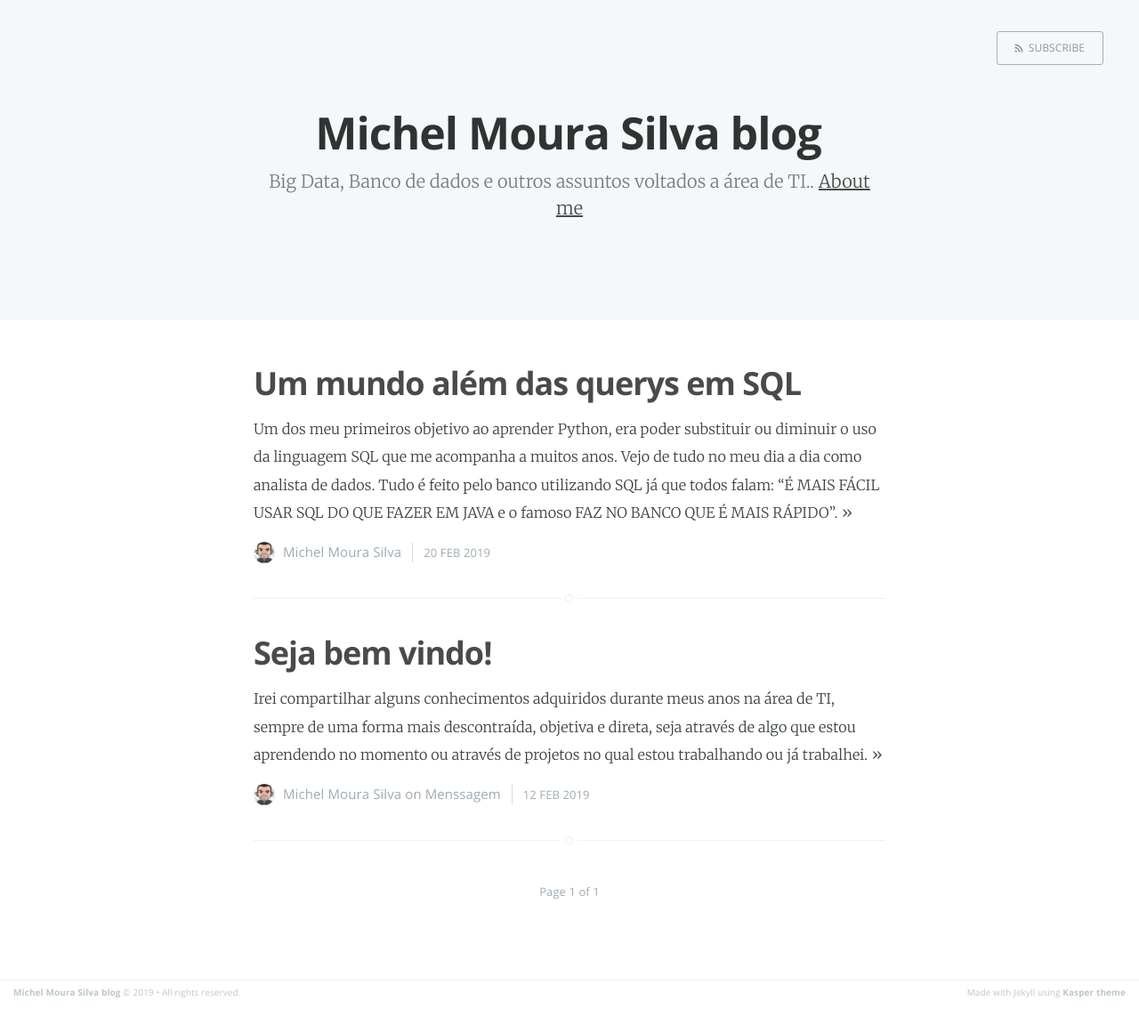
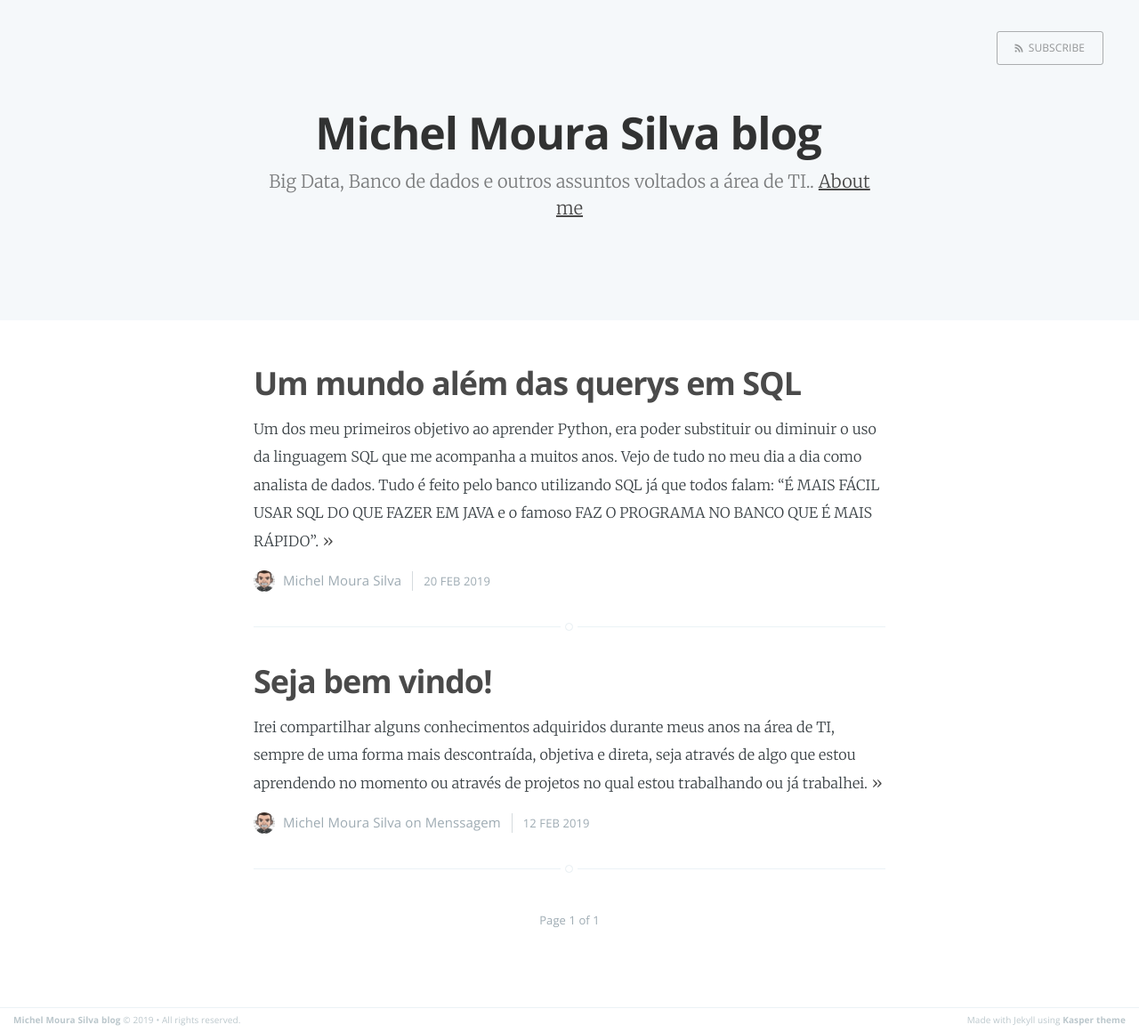
Before and after one commit to michelmourasilva/michelmourasilva.github.io, a Jekyll site: the page built from index.html, in a window 1280 px wide. Shown: the whole page at 89% size. Built offline with Jekyll 4.4.1, drawn with Linux system fonts in a browser that asks for light colours; the list of posts is cut into pages by our own code; before the commit the page ends 1129 px from its top, so only the background shows below that; some of the changed lines change nothing that is shown.

Commit message:
Update 2019-02-20-Um-mundo-alem-das-querys-em-SQL.md

```diff
--- a/_posts/2019-02-20-Um-mundo-alem-das-querys-em-SQL.md
+++ b/_posts/2019-02-20-Um-mundo-alem-das-querys-em-SQL.md
@@ -3,7 +3,7 @@
 date: 2019-02-20 00:00:00 Z
 ---
 
-Um dos meu primeiros objetivo ao aprender Python, era poder substituir ou diminuir o uso da linguagem SQL que me acompanha a muitos anos. Vejo de tudo no meu dia a dia como analista de dados. Tudo é feito pelo banco utilizando SQL já que todos falam: "É MAIS FÁCIL USAR SQL DO QUE FAZER EM JAVA e o famoso FAZ NO BANCO QUE É MAIS RÁPIDO".
+Um dos meu primeiros objetivo ao aprender Python, era poder substituir ou diminuir o uso da linguagem SQL que me acompanha a muitos anos. Vejo de tudo no meu dia a dia como analista de dados. Tudo é feito pelo banco utilizando SQL já que todos falam: "É MAIS FÁCIL USAR SQL DO QUE FAZER EM JAVA e o famoso FAZ O PROGRAMA NO BANCO QUE É MAIS RÁPIDO".
 
 Apesar de ser uma linguagem muito útil, eu sabia que existia um outro mundo além de querys SQL, e após muito estudo descobri uma biblioteca muito poderosa chamada Pandas dentro da linguagem Python.
 
@@ -13,7 +13,6 @@
 
 
 #### **Criando estrutura do banco relacional**
-
 
 Na internet existem diversas fontes que podem ser utilizadas como exemplo. Vou utilizar uma que achei bem interessante e divertida. Encontrei nesse [endereço], mas para que pudesse trabahar com o banco que tenho (Oracle) tive que alterar o nome das colunas. Esses arquivos alterados estão logo abaixo.
 
@@ -25,23 +24,22 @@
 
 Após a criação das tabelas, basta importar o arquivo .CSV utilizando qualquer procedimento de ETL ou ferramenta, como por exemplo, o SQL Developer.
 
-
 #### **Acessando um arquivo CSV pelo Python e Pandas**
-
 
 Próximo passo é testar o acesso aos arquivos pelo python/pandas.
 
 Primeiramente importar a biblioteca do pandas.
 
-Python:
 {% highlight python %}
+# Python:
 import pandas as pd
 {% endhighlight %}
 
 Logo após, criar uma variável que irá receber o resultado do método que transforma o .csv em um objeto do tipo dataframe
 
-Python:
+
 {% highlight python %}
+# Python:
 df_origem = pd.read_csv('C:/files/super_heroes_information.csv', sep=',', encoding='ISO-8859-1')
 {% endhighlight %}
 
@@ -56,40 +54,42 @@
 
 #### **SELECT**
 
-SQL:
 {% highlight sql %}
+-- SQL:
 -- Retornar todas as informações da tabela super_heroes_information
 Select * from super_heroes_information;
 {% endhighlight %}
 
-Python:
+
 {% highlight python %}
+# Python:
 df_origem
 {% endhighlight %}
 
 ![Imagem1.PNG]({{site.baseurl}}/assets/images/20190220/Imagem1.PNG)
 
-SQL:
 {% highlight sql %}
---Retornar apenas 3 colunas da tabela
+-- SQL:
+-- Retornar apenas 3 colunas da tabela
 Select id, name, Gender from super_heroes_information; super_heroes_information)
 {% endhighlight %}
 
-Python:
 {% highlight python %}
+# Python:
 df_origem[['id','name','Gender']]
 {% endhighlight %}
 
 ![Imagem2.PNG]({{site.baseurl}}/assets/images/20190220/Imagem2.PNG)
 
-SQL:
+
 {% highlight sql %}
+-- SQL:
 -- Retornar os primeiros 10 registros da tabela super_heroes_information
 Select * from super_heroes_information where rownum <= 10;
 {% endhighlight %}
 
-Python:
 {% highlight python %}
+# Python:
 df_origem.head(10)
 {% endhighlight %}
 
@@ -97,56 +97,57 @@
 
 ou
 
-SQL:
 {% highlight sql %}
+-- SQL:
 -- Trazer os 10 registros e apresentar somente 3 colunas
 Select id, name, Gender from super_heroes_information where rownum <= 10;
 {% endhighlight %}
 
-Python:
 {% highlight python %}
+# Python:
 df_origem[['id','name','Gender']].head(10)
 {% endhighlight %}
 
 ![Imagem4.PNG]({{site.baseurl}}/assets/images/20190220/Imagem4.PNG)
 
-
 #### **WHERE**
 
-SQL:
 {% highlight sql %}
+-- SQL:
 -- Retorna somente o grupo X-man
 Select * from super_heroes_information where name = 'X-Man';
 {% endhighlight %}
 
-Python:
 {% highlight python %}
+# Python:
 df_origem[df_origem['name']=='X-Man']
 {% endhighlight %}
 
 ![Imagem5.PNG]({{site.baseurl}}/assets/images/20190220/Imagem5.PNG)
 
-SQL:
+
 {% highlight sql %}
+-- SQL:
 -- Traz somente uma coluna
 Select name from super_heroes_information where name = 'X-Man';
 {% endhighlight %}
 
-Python:
+
 {% highlight python %}
+# Python:
 df_origem[['name']][df_origem['name']=='X-Man']
 {% endhighlight %}
 
 ![Imagem6.PNG]({{site.baseurl}}/assets/images/20190220/Imagem6.PNG)
 
-SQL:
 {% highlight sql %}
+-- SQL:
 -- Retorna todas as heroínas do universo DC
 Select * from super_heroes_information where Publisher = 'DC Comics' and Gender = 'Female';
 {% endhighlight %}
 
-Python:
 {% highlight python %}
+# Python:
 df_origem[(df_origem['Publisher']=='DC Comics') & (df_origem['Gender']=='Female')]
 {% endhighlight %}
 
@@ -154,14 +155,14 @@
 
 ou
 
-SQL:
 {% highlight sql %}
+-- SQL:
 -- Traz somente somente uma coluna
 Select name from super_heroes_information where Publisher = 'DC Comics' and Gender = 'Female';
 {% endhighlight %}
 
-Python:
 {% highlight python %}
+# Python:
 df_origem[['name']][df_origem['name']=='X-Man']
 {% endhighlight %}
 
@@ -170,14 +171,14 @@
 
 #### **ORDER BY**
 
-SQL:
 {% highlight sql %}
+-- SQL:
 -- Ordena os hérois por nome
 Select * from super_heroes_information order by name;
 {% endhighlight %}
 
-Python:
 {% highlight python %}
+# Python:
 df_origem.sort_values(['name'])
 {% endhighlight %}
 
@@ -185,14 +186,14 @@
 
 ou
 
-SQL:
 {% highlight sql %}
+-- SQL:
 -- Traz somente a coluna nome e fonte de publicação, ordenando por fonte de publicação e nome
 Select name, Publisher from super_heroes_information order by Publisher, name;
 {% endhighlight %}
 
-Python:
 {% highlight python %}
+# Python:
 df_origem[['name','Publisher']].sort_values(['Publisher','name'])
 {% endhighlight %}
 
@@ -201,14 +202,15 @@
 
 #### **GROUP BY**
 
-SQL:
+
 {% highlight sql %}
+-- SQL:
 -- Retorna quantos registros cada fonte de publicação possui
 Select gender, eye_color from super_heroes_information group by gender, eye_color;
 {% endhighlight %}
 
-Python:
 {% highlight python %}
+# Python:
 df_origem.groupby(['Publisher']).size()
 {% endhighlight %}
 
@@ -217,8 +219,8 @@
 
 #### **JOIN**
 
-SQL:
 {% highlight sql %}
+-- SQL:
 -- Retorna todas as informações dos heróis e seus poderes
 select * from super_heroes_information info inner join super_heroes_powers powers on info.name = powers.hero_names;
 {% endhighlight %}
@@ -226,22 +228,22 @@
 Nesse caso será necessário acessar o outro arquivo.
 Primeiramente acessar o arquivo contendo as informações.
 
-Python:
 {% highlight python %}
+# Python:
 df_informacoes = pd.read_csv('C:/files/super_heroes_information.csv', sep=',', encoding='ISO-8859-1')
 {% endhighlight %}
 
 E logo em seguida acessar os dados contendo os poderes.
 
-Python:
 {% highlight python %}
+# Python:
 df_poderes = pd.read_csv('C:/files/super_heroes_powers.csv', sep=',', encoding='ISO-8859-1')
 {% endhighlight %}
 
 Agora poderá utilizar o merge para ligar as duas fontes de informação. O nome das colunas é diferentes, portanto deverá ser informado nas propriedades left_on e right_on o nome das colunas que fazem a ligação das duas fontes.
 
-Python:
 {% highlight python %}
+# Python:
 pd.merge(df_informacoes, df_poderes, left_on=['name'], right_on=['hero_names'])
 {% endhighlight %}
 
@@ -250,11 +252,10 @@
 
 #### **UNION**
 
-
 Para simular um union quebro o dataframe de informação em 2, um com heróis do sexo masculino e outra com o sexo feminino.
 
-Python:
 {% highlight python %}
+# Python:
 df_origem = pd.read_csv('C:/files/super_heroes_information.csv', sep=',', encoding='ISO-8859-1')
 df_masculino = df_origem[df_origem['Gender'] == 'Male'].head(5)
 df_feminino = df_origem[df_origem['Gender'] == 'Female'].head(5)
```
